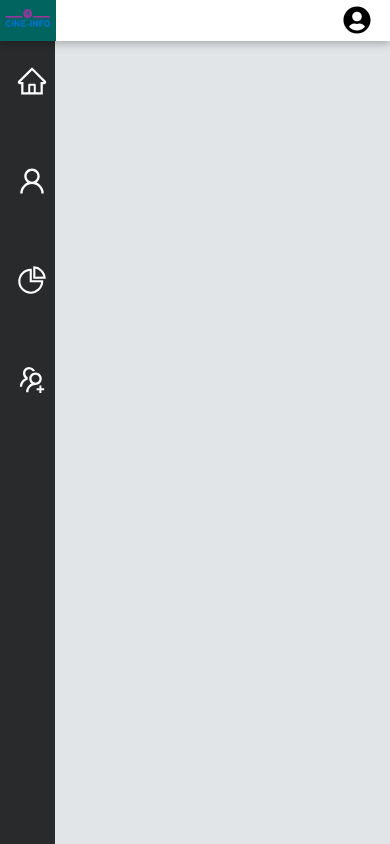
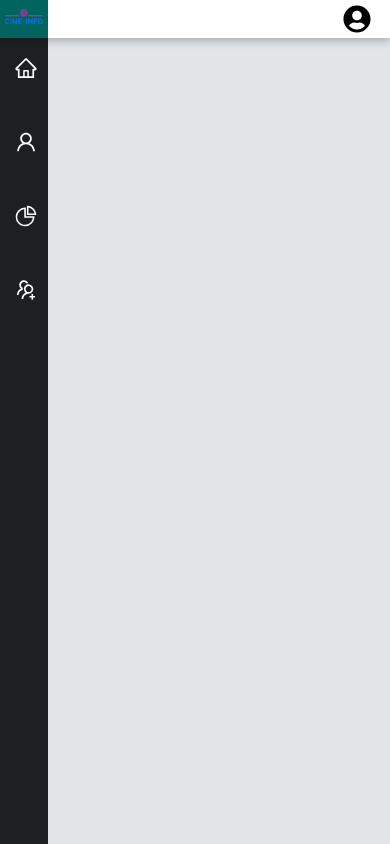
Before and after one commit to AfaqAhmed-XGrid/base-module-backend, a React (Create React App) app in the folder ui/: page / in a window 390 px wide. Built offline with nearby package versions, Linux system fonts and the light colour scheme.

Commit message:
changes in constants, responsive, package versions
used colors as variables throughout the app. improved responsive by changing side nav bar on mobile screen, created toast function to toast messages, locked all packages versions

```diff
--- a/ui/src/app.constants.ts
+++ b/ui/src/app.constants.ts
@@ -3,6 +3,13 @@ const constants = {
   user: 'user',
   movie: 'movie',
   auth: 'auth',
+  dummyUser: {
+    email: 'afaq.ahmed@xgrid.com',
+    displayName: 'Afaq Ahmed',
+  },
+  paths: {
+    logo: '/assets/logo.png',
+  },
 };
 
 export default constants;
--- a/ui/src/index.css
+++ b/ui/src/index.css
@@ -1,4 +1,6 @@
 @import url('https://fonts.googleapis.com/css2?family=Sora:wght@100;200;300;400;500;600;700;800&display=swap');
+
+@import './style-variables.css';
 
 body {
   margin: 0;
@@ -8,7 +10,7 @@ body {
   -webkit-font-smoothing: antialiased;
   -moz-osx-font-smoothing: grayscale;
   font-family: 'Sora', sans-serif;
-  background-color: #E2E5E7;
+  background-color: var(--app-bg-color);
 }
 
 code {
--- /dev/null
+++ b/ui/src/style-variables.css
@@ -0,0 +1,24 @@
+:root {
+    --app-bg-color: #E2E5E7;
+    --top-navbar-bg-color: white;
+    --logo-bg-color: #01645f;
+    --navbar-title-color: #d3d3d3;
+    --navbar-shadow-color: rgba(0, 0, 0, 0.24);
+    --navbar-profile-info-parent-color: rgba(0, 0, 0, 0.4);
+    --navbar-profile-info-bg-color: white;
+    --navbar-profile-info-username-color: #888080;
+    --navbar-profile-info-button-hover-bg-color: #ebebeb;
+    --navbar-profile-info-heading-bg-color: #dbe9e8;
+    --navbar-profile-info-content-bg-color: #f6f6f6;
+    --navbar-profile-image-border-color: #00645f;
+    --side-nav-bg-color: #1d1f22;
+    --side-nav-text-color: white;
+    --side-nav-item-hover-bg-color: #b2beb5;
+    --side-nav-sub-menu-bg-color: #b2beb5;
+    --side-nav-sub-item-text-color: white;
+    --form-container-bg-color: white;
+    --form-validation-error-message: red;
+    --form-container-shadow-color-one: rgba(50, 50, 93, 0.25);
+    --form-container-shadow-color-two: rgba(0, 0, 0, 0.3);
+    --border-test-color: black;
+}
--- a/ui/src/ui/components/Navbar/Navbar.css
+++ b/ui/src/ui/components/Navbar/Navbar.css
@@ -1,7 +1,7 @@
 .nav-main-container {
-  box-shadow: rgba(0, 0, 0, 0.24) 0px 3px 8px;
+  box-shadow: var(--navbar-shadow-color) 0rem 0.188rem 0.5rem;
   position: relative;
-  background-color: white;
+  background-color: var(--top-navbar-bg-color);
   display: flex;
   align-items: center;
   justify-content: space-between;
@@ -12,12 +12,15 @@
 
 .logo {
   width: 4.5rem;
-  background-color: #01645F;
   padding: 0.5rem 0;
 }
 
+.logo-container {
+  background-color: var(--logo-bg-color);
+}
+
 .nav-profile-image {
-  border-radius: 1000px;
+  border-radius: 62.5rem;
   width: 2.2rem;
   cursor: pointer;
   margin-right: 1.2rem;
@@ -32,7 +35,7 @@
 .nav-title {
   text-transform: uppercase;
   margin: 0 !important;
-  color: #D3D3D3;
+  color: var(--navbar-title-color);
   font-weight: 500 !important;
   font-size: 1rem;
 }
@@ -42,7 +45,7 @@
   top: 0;
   width: 100vw !important;
   height: 100vh !important;
-  background-color: rgba(0, 0, 0, 0.4);
+  background-color: var(--navbar-profile-info-parent-color);
   z-index: 1;
 }
 
@@ -55,32 +58,31 @@
   width: 100%;
   padding: 2rem 0;
   height: 100%;
-  background-color: white !important;
+  background-color: var(--navbar-profile-info-bg-color) !important;
   display: flex;
   flex-direction: column;
   align-items: center;
-  /* overflow: hidden; */
 }
 
 .profile-image {
-  border-radius: 1000px;
+  border-radius: 62.5rem;
   width: 8rem;
   padding: 0.2rem;
   cursor: pointer;
-  border: 2px solid #00645F;
+  border: 0.125rem solid var(--navbar-profile-image-border-color);
 }
 
 .profile-icon {
   font-size: 11.5rem;
   opacity: 20%;
-  border-radius: 1000px;
-  border: 1px solid black
+  border-radius: 62.5rem;
+  border: 0.063rem solid var(--navbar-profile-image-border-color);
 }
 
 .profile-displayName {
-  color: #888080;
+  color: var(--navbar-profile-info-username-color);
   font-weight: 600;
-  letter-spacing: 1px;
+  letter-spacing: 0.063rem;
   margin: 1rem 0 !important;
   padding: 0 !important;
   font-size: 1.1rem;
@@ -117,7 +119,7 @@
 }
 
 .nav-info-button:hover {
-  background-color: #EBEBEB;
+  background-color: var(--navbar-profile-info-button-hover-bg-color);
 }
 
 .nav-info-hover:hover .nav-info-container {
@@ -126,17 +128,17 @@
 
 .nav-info-table td {
   padding: 0.5rem;
-  font-size: 0.85rem ;
+  font-size: 0.85rem;
 }
 
 .nav-info-table-heading {
   font-weight: 500;
-  background-color: #DBE9E8;
+  background-color: var(--navbar-profile-info-heading-bg-color);
   text-transform: capitalize;
 }
 
 .nav-info-table-content {
-  background-color: #F6F6F6;
+  background-color: var(--navbar-profile-info-content-bg-color);
   width: 100%;
 }
 
@@ -161,7 +163,7 @@
   }
 }
 
-@media screen and (max-width: 675px) and (min-width: 450px) {
+@media screen and (max-width: 674px) and (min-width: 450px) {
   .nav-title {
     display: none;
   }
@@ -173,7 +175,7 @@
   }
 
   .logo {
-    width: 3.5rem;
+    width: 3rem;
     padding: 0.5rem 0;
   }
 }
--- a/ui/src/ui/components/Navbar/Navbar.tsx
+++ b/ui/src/ui/components/Navbar/Navbar.tsx
@@ -1,11 +1,16 @@
 // Import packages
 import React, { useState } from 'react';
-import { toast } from 'react-hot-toast';
 
 // Import react icons
 import { FaUserCircle } from 'react-icons/fa';
 import { BsFillInfoCircleFill } from 'react-icons/bs';
 import { AiOutlineLogout } from 'react-icons/ai';
+
+// Import constants
+import constants from '../../../app.constants';
+
+// Import components
+import showToast from '../showToast';
 
 // Import css
 import './Navbar.css';
@@ -15,28 +20,21 @@ const Navbar = () => {
 
   const user: { email: string; displayName: string; profilePicture?: string } =
     {
-      email: 'afaq.ahmed@xgrid.co',
-      displayName: 'Afaq Ahmed',
+      email: constants.dummyUser.email,
+      displayName: constants.dummyUser.displayName,
     };
 
   /**
    * Function logout user
    */
   const onLogout = async () => {
-    toast.success('You are logged out successfully', {
-      duration: 3000,
-      position: 'bottom-center',
-      ariaProps: {
-        'role': 'status',
-        'aria-live': 'polite',
-      },
-    });
+    showToast({ message: 'You are logged out successfully', type: 'success' });
   };
 
   return (
     <div className="nav-main-container">
-      <div style={{ backgroundColor: '#01645F' }}>
-        <img src="/assets/logo.png" alt="" className="logo" />
+      <div className='logo-container'>
+        <img src={constants.paths.logo} alt="" className="logo" />
       </div>
       <h2 className="nav-title">
         Cine-Info: Connecting You to the Movie Universe
--- a/ui/src/ui/components/SideNavbar/SideNavbar.css
+++ b/ui/src/ui/components/SideNavbar/SideNavbar.css
@@ -1,7 +1,7 @@
 .side-nav-main-container {
   position: fixed;
-  height: 100%;
-  background-color: #292A2C;
+  min-height: 100vh;
+  background-color: var(--side-nav-bg-color);
   width: 4.5rem;
   justify-content: flex-start;
   transition: width 0.3s ease;
@@ -16,12 +16,17 @@
 }
 
 .side-nav-item {
-  color: white;
+  color: var(--side-nav-text-color);
+  text-decoration-line: none !important;
+  padding: 0.8rem 0 0.8rem 1.1rem;
   margin: 0.6rem 0 0.6rem 0rem;
-  padding: 0.8rem 0 0.8rem 1.1rem;
+}
+
+.test {
   display: flex;
   align-items: center;
-  text-decoration-line: none !important;
+  width: 100%;
+  height: 100%;
 }
 
 .side-nav-item-icon {
@@ -49,11 +54,11 @@
 }
 
 .side-nav-item:hover {
-  background-color: #B2BEB5;
+  background-color: var(--side-nav-item-hover-bg-color);
 }
 
 .side-nav-sub-menu {
-  background-color: #B2BEB5;
+  background-color: var(--side-nav-sub-menu-bg-color);
   position: absolute;
   top: 0rem;
   left: 10rem;
@@ -66,10 +71,35 @@
   visibility: hidden;
 }
 
+.side-nav-sub-menu-mobile {
+  max-height: 0;
+  overflow: hidden;
+  background-color: var(--side-nav-sub-menu-bg-color);
+  transition: 0.3s ease;
+  padding-left: 1rem;
+}
+
+.side-nav-sub-menu-item-mobile {
+  white-space: nowrap;
+  display: block !important;
+  font-size: 0.75rem !important;
+  color: var(--side-nav-text-color) !important;
+  text-decoration-line: underline !important;
+  margin-top: 0.6rem !important;
+  padding: 0 !important;
+  text-transform: capitalize;
+  background: none !important;
+  border: none !important;
+}
+
 .side-nav-item:hover .side-nav-sub-menu {
   visibility: visible;
   width: 11rem;
-  background-color: #B2BEB5;
+}
+
+.side-nav-item:hover .side-nav-sub-menu-mobile {
+  max-height: 6rem;
+  padding-bottom: 0.4rem;
 }
 
 .side-nav-sub-menu-item {
@@ -78,7 +108,7 @@
   cursor: pointer;
   margin: 1.6rem 0;
   display: block;
-  color: white;
+  color: var(--side-nav-sub-item-text-color);
   text-decoration-line: none;
   border: none;
   background: none;
@@ -95,7 +125,7 @@
 @media screen and (min-width: 1440px) {
   .side-nav-main-container {
     width: 9rem;
-  top: 4.8rem;
+    top: 4.8rem;
   }
 
   .side-nav-main-container:hover {
@@ -129,8 +159,8 @@
 
 @media screen and (max-width: 449px) {
   .side-nav-main-container {
-    width: 3.45rem;
-  top: 1.7rem;
+    width: 3rem;
+    top: 1.7rem;
   }
 
   .side-nav-main-container:hover {
@@ -138,11 +168,11 @@
   }
 
   .side-nav-item {
-    padding: 0.8rem 0 0.8rem 1rem;
+    padding: 0rem 0 0rem 0.85rem;
   }
 
   .side-nav-item-icon {
-    font-size: 2rem;
+    font-size: 1.5rem;
   }
 
   .side-nav-item-title {
--- a/ui/src/ui/components/SideNavbar/SideNavbar.tsx
+++ b/ui/src/ui/components/SideNavbar/SideNavbar.tsx
@@ -1,7 +1,6 @@
 // Import package
-import React from 'react';
+import React, { useEffect, useState } from 'react';
 import { Link } from 'react-router-dom';
-import { toast } from 'react-hot-toast';
 
 // Import react icons
 import {
@@ -11,22 +10,22 @@ import {
   AiOutlineUsergroupAdd,
 } from 'react-icons/ai';
 
+// Import components
+import showToast from '../showToast';
+
 // Import css
 import './SideNavbar.css';
 
 const SideNavbar = () => {
+  const [isMobileScreen, setIsMobileScreen] = useState(false);
+  useEffect(() => {
+    setIsMobileScreen(window.innerWidth < 500);
+  }, []);
   /**
    * Function logout user
    */
   const onLogout = async () => {
-    toast.success('You are logged out successfully', {
-      duration: 3000,
-      position: 'bottom-center',
-      ariaProps: {
-        'role': 'status',
-        'aria-live': 'polite',
-      },
-    });
+    showToast({ message: 'You are logged out successfully', type: 'success' });
   };
 
   const data = [
@@ -63,29 +62,31 @@ const SideNavbar = () => {
           <div key={ind} className="side-nav-items-list">
             {navItem?.mainLink ? (
               <Link to={navItem.mainLink} className="side-nav-item">
+                <div className='test'>
                   <navItem.Icon className="side-nav-item-icon" />
-                  <p className="side-nav-item-title">
-                    {navItem.title}
-                  </p>
+                  <p className="side-nav-item-title">{navItem.title}</p>
+                </div>
               </Link>
             ) : (
               <div className="side-nav-item">
+                <div className='test'>
                   <navItem.Icon className="side-nav-item-icon" />
                   <p className="side-nav-item-title">{navItem.title}</p>
-                <div className="side-nav-sub-menu">
+                </div>
+                <div className={`${isMobileScreen? 'side-nav-sub-menu-mobile' : 'side-nav-sub-menu'}`}>
                   {navItem?.subLinks?.map((navSubItem, subInd) => (
                     <div key={subInd}>
                       {navSubItem?.link ? (
                         <Link
                           to={navSubItem?.link}
-                      className="side-nav-sub-menu-item"
+                          className={`${isMobileScreen? 'side-nav-sub-menu-item-mobile' : 'side-nav-sub-menu-item'}`}
                         >
                           {navSubItem.title}
                         </Link>
                       ) : (
                         <button
                           onClick={navSubItem?.onClick}
-                      className="side-nav-sub-menu-item"
+                          className={`${isMobileScreen? 'side-nav-sub-menu-item-mobile' : 'side-nav-sub-menu-item'}`}
                         >
                           {navSubItem.title}
                         </button>
--- /dev/null
+++ b/ui/src/ui/components/showToast.tsx
@@ -0,0 +1,26 @@
+import { toast } from 'react-hot-toast';
+
+const showToast = ({ message, type }: {message: string, type: 'success' | 'error'}) => {
+  if (type === 'error') {
+    toast.error(message, {
+      duration: 3000,
+      position: 'bottom-center',
+      ariaProps: {
+        'role': 'status',
+        'aria-live': 'polite',
+      },
+    });
+    return;
+  }
+  toast.success(message, {
+    duration: 3000,
+    position: 'bottom-center',
+    ariaProps: {
+      'role': 'status',
+      'aria-live': 'polite',
+    },
+  });
+  return;
+};
+
+export default showToast;
```
Also changed, not shown: ui/package.json (+17 -19 lines), ui/src/App.css (+7 -7 lines), ui/src/index.tsx (+10 -3 lines), 2 other files (tests, documents, lock files or other folders). Lines whose indentation alone changed are shown as unchanged.
